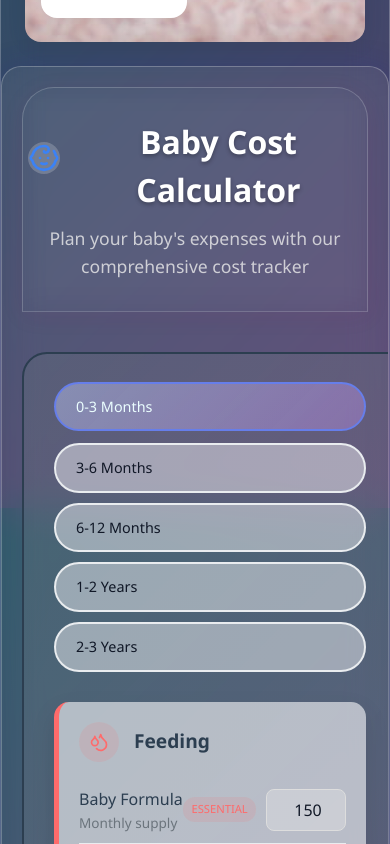
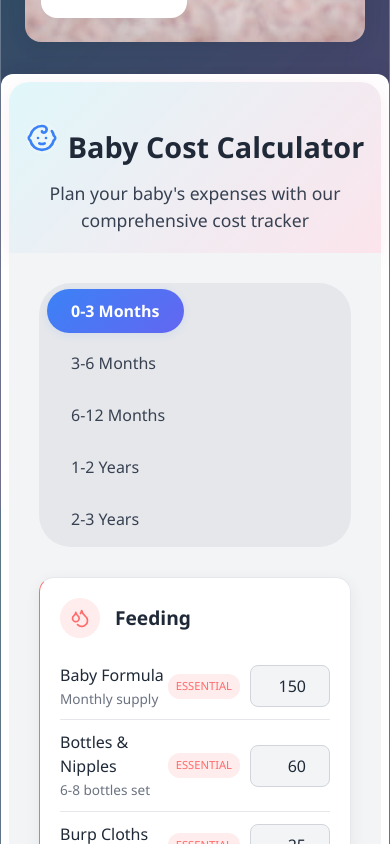
Before and after one commit to Pramudi02/MommyCare, a React (Vite) app: page /mom/birth-baby in a window 390 px wide. Shown: the part 1180-2024 px from the top of the page. Built offline with nearby package versions, Linux system fonts and the light colour scheme.

Commit message:
Refactor BabyCostsCalculator styles and structure for improved layout and responsiveness

```diff
--- a/src/mom/pages/baby-tools/BabyCostsCalculator.css
+++ b/src/mom/pages/baby-tools/BabyCostsCalculator.css
@@ -6,35 +6,46 @@
 }
 
 html {
-      background-color: #dedede
-!important;
+  background-color: #dedede !important;
   min-height: 100vh;
 }
 
 body {
-      background-color: #dedede
-!important;
+  background-color: #f3f4f6 !important;
   min-height: 100vh;
   padding: 0;
   font-family: 'Segoe UI', Tahoma, Geneva, Verdana, sans-serif;
 }
 
-.container {
-  background: white;
-  border-radius: 20px;
-  box-shadow: 0 20px 40px rgba(0,0,0,0.1);
-  overflow: hidden;
+.babycosts-container {
+  background: #f3f4f6;
   min-height: 100vh;
 }
 
-.header {
-  background: linear-gradient(135deg, #9aebff 0%, #cffcfe 50%, #fecfef 100%);
-
-  text-align: center;
-  color: #afbac6;
+.babycosts-page-wrapper {
+  background: #fff;
+  padding: 2rem;
+  border-radius: 20px;
+  max-width: 1500px;
+  margin: 2rem auto;
+  box-shadow: 0 8px 32px rgba(0,0,0,0.08);
 }
 
-.header h1 {
+.header-babycosts {
+  background: linear-gradient(135deg, #e0f7fa 0%, #fce4ec 100%);
+  text-align: center;
+  color: #1f2937;
+  padding: 40px 0 20px 0;
+  border-radius: 20px 20px 0 0;
+  box-shadow: 0 4px 24px 0 rgba(190,24,93,0.07);
+  margin-bottom: 0;
+  display: flex;
+  flex-direction: column;
+  align-items: center;
+  justify-content: center;
+}
+
+.header-babycosts h1 {
   font-size: 2.5rem;
   margin-bottom: 10px;
   font-weight: 700;
@@ -42,89 +53,112 @@ body {
   align-items: center;
   justify-content: center;
   gap: 10px;
+  color: #1f2937;
+  text-align: center;
+}
+
+.header-babycosts p {
+  font-size: 1.1rem;
+  color: #374151;
+  opacity: 1;
+  text-align: center;
 }
 
 .header-icon {
   width: 40px;
   height: 40px;
-  color: #ffffff;
+  color: #3b82f6;
 }
 
-.header p {
-  font-size: 1.1rem;
-  opacity: 0.8;
-}
-
-.main-contentp {
+.main-content-babycosts {
   display: grid;
   grid-template-columns: 1fr 350px;
   gap: 0;
   min-height: 600px;
+  background: #f3f4f6;
+  border-radius: 0;
+  box-shadow: none;
+  overflow: hidden;
 }
 
-.calculator {
+.babycosts-card-calculator {
   padding: 30px;
   margin: 0px;
-  border-radius: 25px 0px 0px 25px;
-  background: linear-gradient(135deg, #64717d54 0%, #7e8a9666 100%);
-  border: #2c3e50 2.5px solid;
+  border-radius: 0 0 0 20px; /* Only bottom left */
+  background: #f3f4f6;
+  border: none;
 }
 
 .age-selector {
   margin-bottom: 30px;
 }
 
-.age-tabs {
+.tabnav-babycosts {
   display: flex;
   gap: 10px;
   margin-bottom: 20px;
   flex-wrap: wrap;
+  background: #e5e7eb;
+  border-radius: 2rem;
+  padding: 6px 8px;
+  justify-content: flex-start;
 }
 
-.age-tab {
-  padding: 12px 20px;
-  background: #f8f9fa75;
-  border: 2px solid #e9ecef;
-  border-radius: 25px;
+.tab-babycosts {
+  padding: 10px 24px;
+  background: transparent;
+  border: none;
+  border-radius: 2rem;
   cursor: pointer;
-  transition: all 0.3s ease;
   font-weight: 500;
-  font-size: 0.9rem;
+  font-size: 1rem;
+  color: #374151;
+  transition: all 0.2s;
+  outline: none;
+  box-shadow: none;
 }
 
-.age-tab.active {
-  background: linear-gradient(135deg, #c5d0ff6d 0%, #cb97ff58 100%);
-  color: rgb(235, 254, 255);
-  border-color: #667eea;
-  transform: translateY(-2px);
+.tab-babycosts.active {
+  background: linear-gradient(135deg, #3b82f6 0%, #6366f1 100%);
+  color: #fff;
+  font-weight: 700;
+  box-shadow: 0 2px 8px rgba(59, 130, 246, 0.10);
 }
 
-.categories-grid {
+.tab-babycosts:hover:not(.active) {
+  background: #e0e7ef;
+  color: #1f2937;
+}
+
+.categories-grid-babycosts {
   display: grid;
   grid-template-columns: repeat(auto-fit, minmax(300px, 1fr));
   gap: 20px;
 }
 
-.category-card {
-  background: #ffffff95;
+.babycosts-card {
+  background: #fff;
   border-radius: 15px;
   padding: 20px;
-  border-left: 5px solid;
-  box-shadow: 0 10px 25px rgba(0,0,0,0.1);
+  border-left: 5px solid #e5e7eb;
+  box-shadow: 0 4px 16px rgba(0,0,0,0.06);
   transition: all 0.3s ease;
+  color: #1f2937;
+  border: 1px solid #e5e7eb;
 }
 
-.category-card:hover {
+.babycosts-card.feeding { border-left-color: #ff6b6b; }
+.babycosts-card.diapering { border-left-color: #4ecdc4; }
+.babycosts-card.clothing { border-left-color: #45b7d1; }
+.babycosts-card.sleep { border-left-color: #96ceb4; }
+.babycosts-card.health { border-left-color: #ffeaa7; }
+.babycosts-card.travel { border-left-color: #dda0dd; }
+
+.babycosts-card:hover {
   transform: translateY(-5px);
-  box-shadow: 0 10px 25px rgba(0,0,0,0.15);
+  box-shadow: 0 8px 24px rgba(0,0,0,0.10);
+  border-color: #3b82f6;
 }
-
-.category-card.feeding { border-left-color: #ff6b6b; }
-.category-card.diapering { border-left-color: #4ecdc4; }
-.category-card.clothing { border-left-color: #45b7d1; }
-.category-card.sleep { border-left-color: #96ceb4; }
-.category-card.health { border-left-color: #ffeaa7; }
-.category-card.travel { border-left-color: #dda0dd; }
 
 .category-header {
   display: flex;
@@ -140,13 +174,13 @@ body {
   align-items: center;
   justify-content: center;
   margin-right: 15px;
-  transition: all 0.3s ease;
+  background: #f3f4f6;
 }
 
 .category-icon-svg {
   width: 24px;
   height: 24px;
-  color: #2c3e50;
+  color: #3b82f6;
 }
 
 .feeding .category-icon { background: #ff6b6b20; }
@@ -166,11 +200,11 @@ body {
 .category-title {
   font-size: 1.2rem;
   font-weight: 600;
-  color: #2c3e50;
+  color: #1f2937;
 }
 
 .item-list {
-  space-y: 10px;
+  margin-top: 10px;
 }
 
 .cost-item {
@@ -178,7 +212,7 @@ body {
   justify-content: space-between;
   align-items: center;
   padding: 10px 0;
-  border-bottom: 1px solid #e9ecef;
+  border-bottom: 1px solid #e5e7eb;
 }
 
 .cost-item:last-child {
@@ -191,13 +225,13 @@ body {
 
 .item-name {
   font-weight: 500;
-  color: #2c3e50;
+  color: #1f2937;
   margin-bottom: 2px;
 }
 
 .item-description {
   font-size: 0.85rem;
-  color: #6c757d;
+  color: #6b7280;
 }
 
 .item-controls {
@@ -226,21 +260,24 @@ body {
 .cost-input {
   width: 80px;
   padding: 8px;
-  border: 1px solid #ddd;
+  border: 1px solid #d1d5db;
   border-radius: 8px;
   text-align: right;
-  background-color: #ebebeb58;
+  background-color: #f3f4f6;
   font-weight: 500;
+  color: #1f2937;
 }
 
-.summary-panel {
-  background: linear-gradient(135deg, #2c3e50 0%, #34495e 100%);
-  border-radius: 0px 15px 15px 0px;
-  color: white;
+.babycosts-summary-panel {
+  background: #fbc4c4;
+  border-radius: 0 0 20px 0; /* Only bottom right */
+  color: #1f2937;
   padding: 30px;
   position: sticky;
   top: 0;
   min-height: max-content;
+  border-left: 1.5px solid #e5e7eb;
+  box-shadow: 0 2px 8px rgba(0,0,0,0.04);
 }
 
 .summary-title {
@@ -252,33 +289,35 @@ body {
   align-items: center;
   justify-content: center;
   gap: 10px;
+  color: #1f2937;
 }
 
 .summary-icon {
   width: 24px;
   height: 24px;
-  color: #ffeaa7;
+  color: #f59e0b;
 }
 
 .total-cost {
-  background: rgba(255,255,255,0.1);
+  background: #f8f9fa;
   border-radius: 15px;
   padding: 20px;
   text-align: center;
   margin-bottom: 25px;
-  backdrop-filter: blur(10px);
+  box-shadow: 0 2px 8px rgba(0,0,0,0.04);
 }
 
 .total-amount {
   font-size: 2.5rem;
   font-weight: 700;
-  color: #ffeaa7;
+  color: #f59e0b;
   margin-bottom: 5px;
 }
 
 .total-label {
   opacity: 0.8;
   font-size: 0.9rem;
+  color: #6b7280;
 }
 
 .breakdown-section {
@@ -289,6 +328,7 @@ body {
   font-size: 1.1rem;
   margin-bottom: 15px;
   opacity: 0.9;
+  color: #1f2937;
 }
 
 .breakdown-item {
@@ -296,18 +336,20 @@ body {
   justify-content: space-between;
   align-items: center;
   padding: 8px 0;
-  border-bottom: 1px solid rgba(255,255,255,0.1);
+  border-bottom: 1px solid #e5e7eb;
+  color: #374151;
 }
 
 .breakdown-item:last-child {
   border-bottom: none;
 }
 
-.savings-plan {
-  background: rgba(255,255,255,0.1);
+.babycosts-savings-plan {
+  background: #f8f9fa;
   border-radius: 15px;
   padding: 20px;
-  backdrop-filter: blur(10px);
+  box-shadow: 0 2px 8px rgba(0,0,0,0.04);
+  color: #1f2937;
 }
 
 .savings-title {
@@ -318,6 +360,7 @@ body {
   align-items: center;
   justify-content: center;
   gap: 8px;
+  color: #1f2937;
 }
 
 .savings-icon {
@@ -353,42 +396,58 @@ body {
 .settings-input {
   flex: 1;
   padding: 10px;
-  border: 1px solid #ddd;
+  border: 1px solid #d1d5db;
   border-radius: 8px;
+  background: #f8f9fa;
+  color: #1f2937;
+}
+
+@media (max-width: 1024px) {
+  .babycosts-page-wrapper {
+    padding: 1rem;
+  }
+  .main-content-babycosts {
+    grid-template-columns: 1fr;
+  }
+  .babycosts-card-calculator {
+    border-radius: 0 0 20px 20px;
+  }
+  .babycosts-summary-panel {
+    border-radius: 0 0 20px 20px;
+  }
 }
 
 @media (max-width: 768px) {
-  .main-content {
+  .babycosts-page-wrapper {
+    padding: 0.5rem;
+    border-radius: 12px;
+  }
+  .main-content-babycosts {
     grid-template-columns: 1fr;
   }
-
-  .categories-grid {
+  .categories-grid-babycosts {
     grid-template-columns: 1fr;
   }
-
-  .age-tabs {
+  .tabnav-babycosts {
     flex-direction: column;
+    gap: 8px;
+    align-items: flex-start;
   }
-
-  .header h1 {
+  .header-babycosts h1 {
     font-size: 1.8rem;
   }
-
   .header-icon {
     width: 32px;
     height: 32px;
   }
-
   .category-icon-svg {
     width: 20px;
     height: 20px;
   }
-
   .summary-icon {
     width: 20px;
     height: 20px;
   }
-
   .savings-icon,
   .trending-icon {
     width: 18px;
--- a/src/mom/pages/baby-tools/BabyCostsCalculator.jsx
+++ b/src/mom/pages/baby-tools/BabyCostsCalculator.jsx
@@ -176,20 +176,20 @@ const BabyCostsCalculator = () => {
   const { totalCost, categoryTotals } = calculateTotals();
 
   return (
-    <div className="container">
-      <div className="header">
+    <div className="babycosts-page-wrapper">
+      <div className="header-babycosts">
         <h1><Baby className="header-icon" /> Baby Cost Calculator</h1>
         <p>Plan your baby's expenses with our comprehensive cost tracker</p>
       </div>
 
-      <div className="main-contentp">
-        <div className="calculator">
+      <div className="main-content-babycosts">
+        <div className="babycosts-card-calculator">
           <div className="age-selector">
-            <div className="age-tabs">
+            <div className="tabnav-babycosts">
               {ageTabs.map(tab => (
                 <div
                   key={tab.id}
-                  className={`age-tab ${currentAge === tab.id ? 'active' : ''}`}
+                  className={`tab-babycosts ${currentAge === tab.id ? 'active' : ''}`}
                   onClick={() => handleAgeChange(tab.id)}
                 >
                   {tab.label}
@@ -198,12 +198,12 @@ const BabyCostsCalculator = () => {
             </div>
           </div>
 
-          <div className="categories-grid">
+          <div className="categories-grid-babycosts">
             {Object.keys(babyCostData[currentAge]).map(categoryKey => {
               const category = babyCostData[currentAge][categoryKey];
               const IconComponent = categoryIcons[categoryKey];
               return (
-                <div key={categoryKey} className={`category-card ${categoryKey}`}>
+                <div key={categoryKey} className={`babycosts-card ${categoryKey}`}>
                   <div className="category-header">
                     <div className="category-icon">
                       <IconComponent className="category-icon-svg" />
@@ -246,7 +246,7 @@ const BabyCostsCalculator = () => {
           </div>
         </div>
 
-        <div className="summary-panel">
+        <div className="babycosts-summary-panel">
           <h3 className="summary-title"><DollarSign className="summary-icon" /> Cost Summary</h3>
 
           <div className="total-cost">
@@ -266,7 +266,7 @@ const BabyCostsCalculator = () => {
             </div>
           </div>
 
-          <div className="savings-plan">
+          <div className="babycosts-savings-plan">
             <h4 className="savings-title"><Lightbulb className="savings-icon" /> Budget Planning</h4>
             <div className="monthly-savings">
               <div style={{ fontSize: '1.1rem', color: '#96ceb4', marginBottom: '10px' }}>
```
